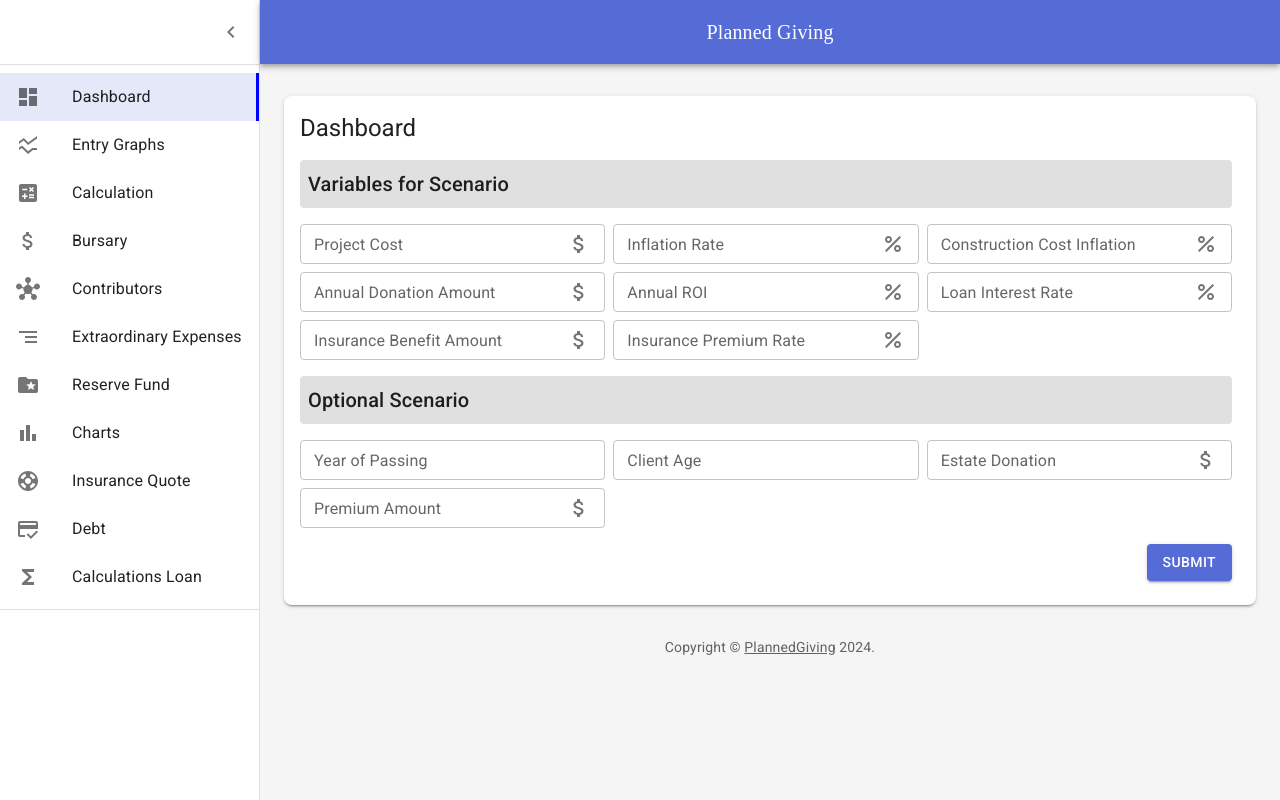
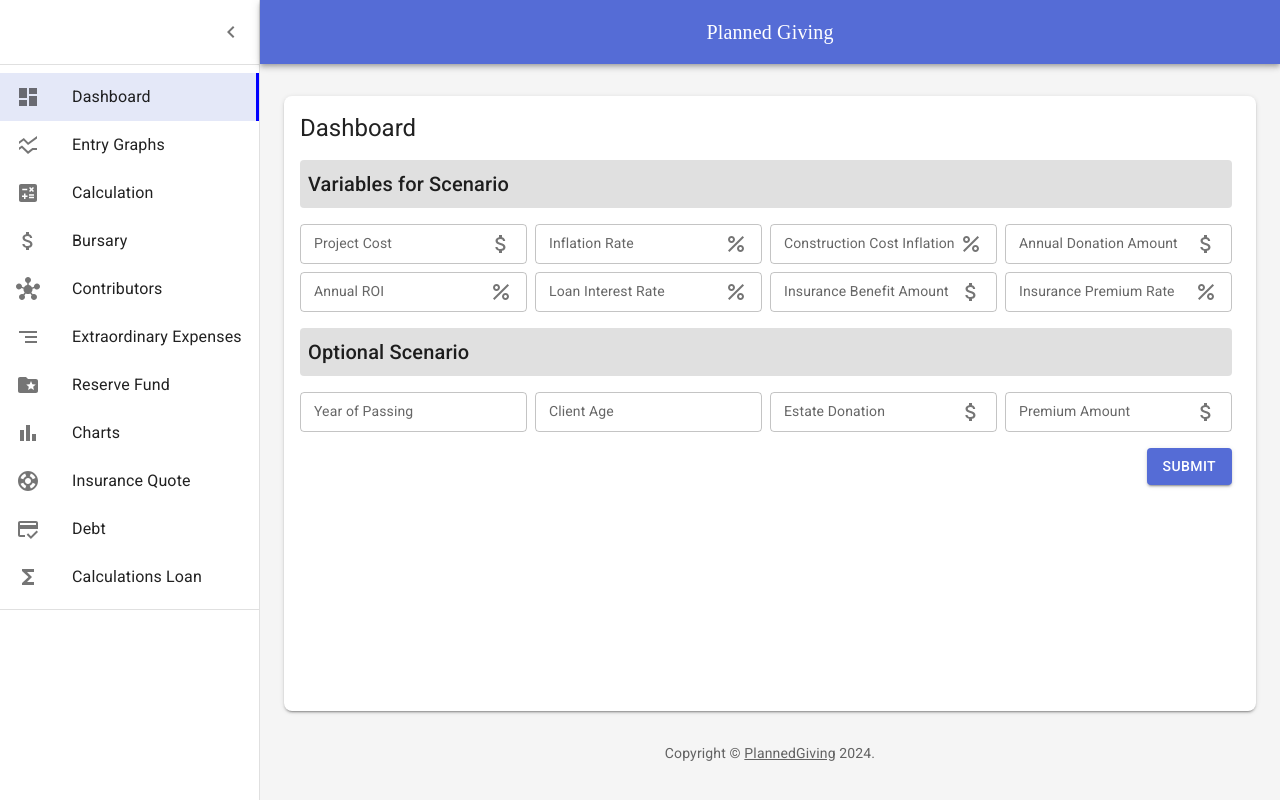
Before and after one commit to 01edie/plannedGivingPrototype, a React (Vite) app: page / in a window 1280 px wide. Built offline with nearby package versions, Linux system fonts and the light colour scheme.

Commit message:
minorUpdate

```diff
--- /dev/null
+++ b/src/Components/TextField.tsx
@@ -0,0 +1,10 @@
+import { TextField as TextFieldCore, TextFieldProps } from "@mui/material";
+import React from "react";
+
+function TextField({ ...props }: TextFieldProps) {
+  return (
+    <TextFieldCore InputLabelProps={{ sx: { fontSize: 14 } }} {...props} />
+  );
+}
+
+export default TextField;
--- a/src/views/Dashboard.tsx
+++ b/src/views/Dashboard.tsx
@@ -1,12 +1,5 @@
 import { useState, useContext, useEffect } from "react";
-import {
-  Box,
-  Button,
-  Grid,
-  InputAdornment,
-  TextField,
-  Typography,
-} from "@mui/material";
+import { Box, Button, Grid, InputAdornment, Typography } from "@mui/material";
 import { DatePicker } from "@mui/x-date-pickers/DatePicker";
 import AttachMoneyIcon from "@mui/icons-material/AttachMoney";
 import PercentIcon from "@mui/icons-material/Percent";
@@ -15,6 +8,7 @@ import { useForm, Controller } from "react-hook-form";
 import { yupResolver } from "@hookform/resolvers/yup";
 import * as yup from "yup";
 import DataContext from "../context/DataContext";
+import TextField from "../Components/TextField";
 
 type Props = {};
 
@@ -130,7 +124,7 @@ function Dashboard({}: Props) {
   }, []);
 
   return (
-    <Box padding={2} pb={2} bgcolor="white" borderRadius={2} boxShadow={2}>
+    <Box padding={2} pb={2} minHeight='calc(100vh - 64px - 36px - 32px - 53px)' bgcolor="white" borderRadius={2} boxShadow={2}>
       <Typography variant="h5">Dashboard</Typography>
       <Grid
         component="form"
@@ -146,7 +140,7 @@ function Dashboard({}: Props) {
           </Box>
         </Grid>
         {/* project cost */}
-        <Grid item xs={12} sm={6} md={4}>
+        <Grid item xs={12} sm={6} md={4} lg={3}>
           <TextField
             label="Project Cost"
             fullWidth
@@ -166,7 +160,7 @@ function Dashboard({}: Props) {
           />
         </Grid>
         {/* inflation rate */}
-        <Grid item xs={12} sm={6} md={4}>
+        <Grid item xs={12} sm={6} md={4} lg={3}>
           <TextField
             label="Inflation Rate"
             fullWidth
@@ -186,7 +180,7 @@ function Dashboard({}: Props) {
           />
         </Grid>
         {/* construction cost inflation */}
-        <Grid item xs={12} sm={6} md={4}>
+        <Grid item xs={12} sm={6} md={4} lg={3}>
           <TextField
             label="Construction Cost Inflation"
             fullWidth
@@ -206,7 +200,7 @@ function Dashboard({}: Props) {
           />
         </Grid>
         {/* annual donation amount */}
-        <Grid item xs={12} sm={6} md={4}>
+        <Grid item xs={12} sm={6} md={4} lg={3}>
           <TextField
             label="Annual Donation Amount"
             fullWidth
@@ -226,7 +220,7 @@ function Dashboard({}: Props) {
           />
         </Grid>
         {/* annual roi */}
-        <Grid item xs={12} sm={6} md={4}>
+        <Grid item xs={12} sm={6} md={4} lg={3}>
           <TextField
             label="Annual ROI"
             fullWidth
@@ -246,7 +240,7 @@ function Dashboard({}: Props) {
           />
         </Grid>
         {/* loan interest rate */}
-        <Grid item xs={12} sm={6} md={4}>
+        <Grid item xs={12} sm={6} md={4} lg={3}>
           <TextField
             label="Loan Interest Rate"
             fullWidth
@@ -266,7 +260,7 @@ function Dashboard({}: Props) {
           />
         </Grid>
         {/* insurance benefit amount */}
-        <Grid item xs={12} sm={6} md={4}>
+        <Grid item xs={12} sm={6} md={4} lg={3}>
           <TextField
             label="Insurance Benefit Amount"
             fullWidth
@@ -287,7 +281,7 @@ function Dashboard({}: Props) {
         </Grid>
 
         {/* insurance premium rate */}
-        <Grid item xs={12} sm={6} md={4}>
+        <Grid item xs={12} sm={6} md={4} lg={3}>
           <TextField
             label="Insurance Premium Rate"
             fullWidth
@@ -313,7 +307,7 @@ function Dashboard({}: Props) {
           </Box>
         </Grid>
         {/* year of passing */}
-        <Grid item xs={12} sm={6} md={4}>
+        <Grid item xs={12} sm={6} md={4} lg={3}>
           <Controller
             name="yearOfPassing"
             render={({ field }) => {
@@ -322,7 +316,12 @@ function Dashboard({}: Props) {
               return (
                 <DatePicker
                   sx={{ width: "100%" }}
-                  slotProps={{ textField: { size: "small" } }}
+                  slotProps={{
+                    textField: {
+                      size: "small",
+                      InputLabelProps: { sx: { fontSize: 14 } },
+                    },
+                  }}
                   label="Year of Passing"
                   views={["year"]}
                   disablePast
@@ -337,7 +336,7 @@ function Dashboard({}: Props) {
           />
         </Grid>
         {/* client age */}
-        <Grid item xs={12} sm={6} md={4}>
+        <Grid item xs={12} sm={6} md={4} lg={3}>
           <TextField
             label="Client Age"
             {...register("clientAge")}
@@ -348,7 +347,7 @@ function Dashboard({}: Props) {
           />
         </Grid>
         {/* estate donation */}
-        <Grid item xs={12} sm={6} md={4}>
+        <Grid item xs={12} sm={6} md={4} lg={3}>
           <TextField
             label="Estate Donation"
             fullWidth
@@ -370,7 +369,7 @@ function Dashboard({}: Props) {
         {/* <Grid item xs={12} md={6} /> */}
 
         {/* premium amount */}
-        <Grid mb={1} item xs={12} sm={6} md={4}>
+        <Grid mb={1} item xs={12} sm={6} md={4} lg={3}>
           <TextField
             label="Premium Amount"
             fullWidth
```
